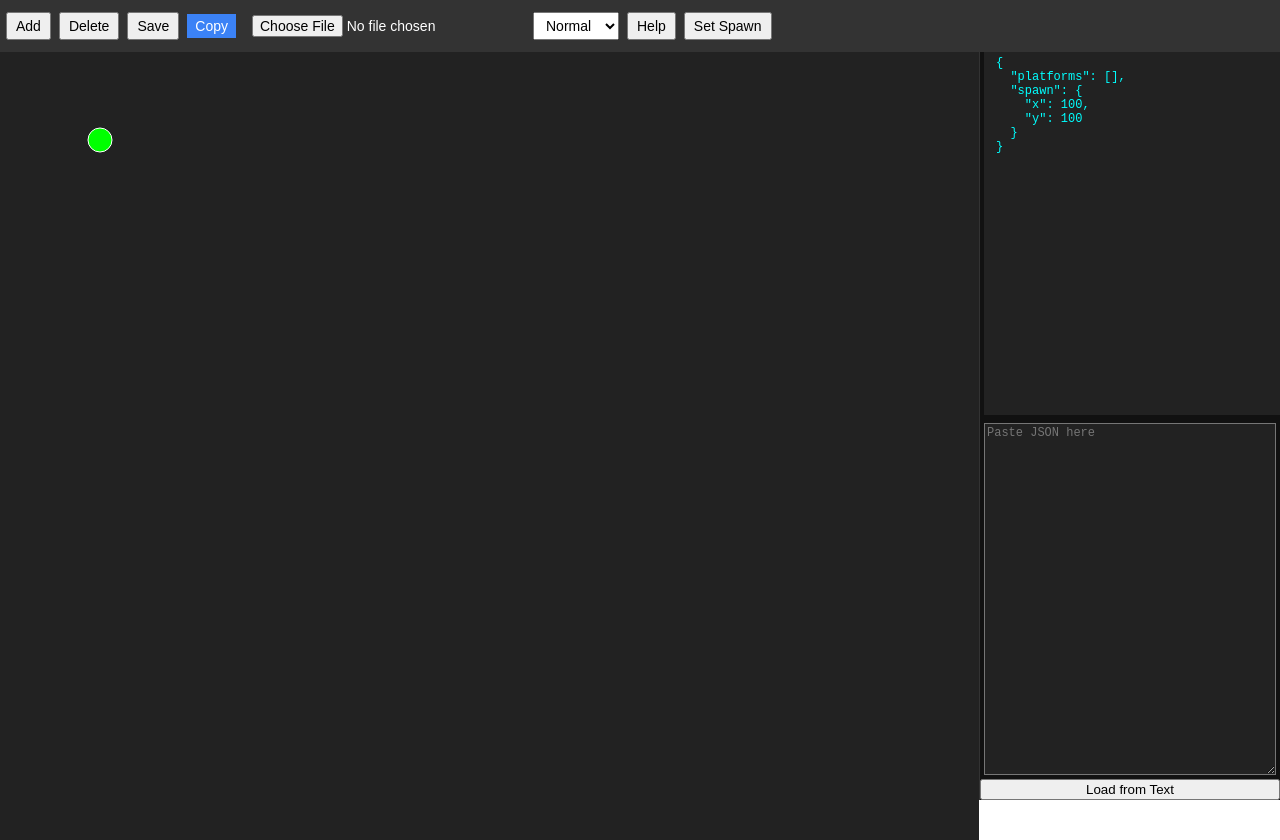
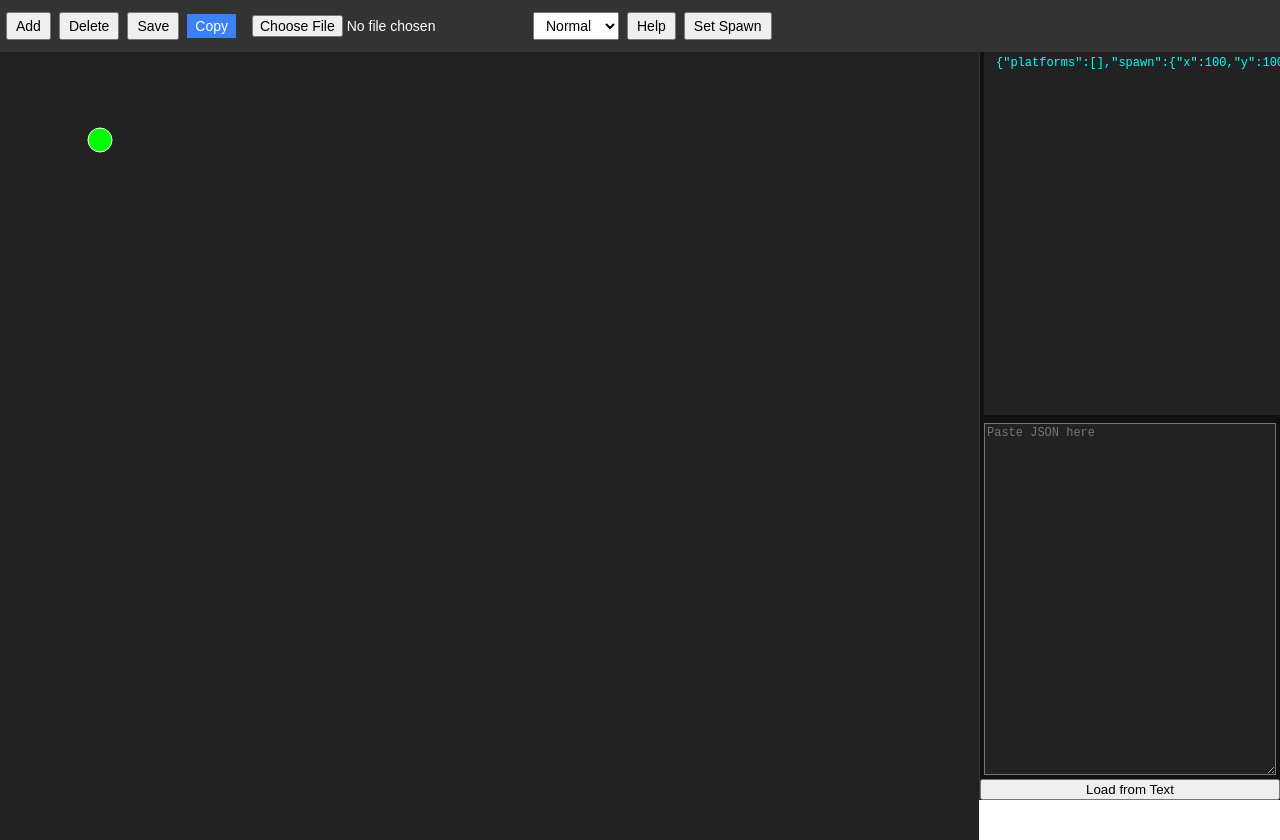
Before and after one commit to i-suk-at-coding/hcpss, a website: page platformer/public/map-editor.html in a window 1280 px wide. Shown: the top 840 px of the page. Drawn offline with Linux system fonts and the light colour scheme.

Commit message:
Update map-editor.html

```diff
--- a/platformer/public/map-editor.html
+++ b/platformer/public/map-editor.html
@@ -161,7 +161,7 @@
     }
 
     // JSON output
-    output.value = JSON.stringify(world, null, 2);
+    output.value = JSON.stringify(world);
   }
 
   // --- Toolbar Actions ---
```
